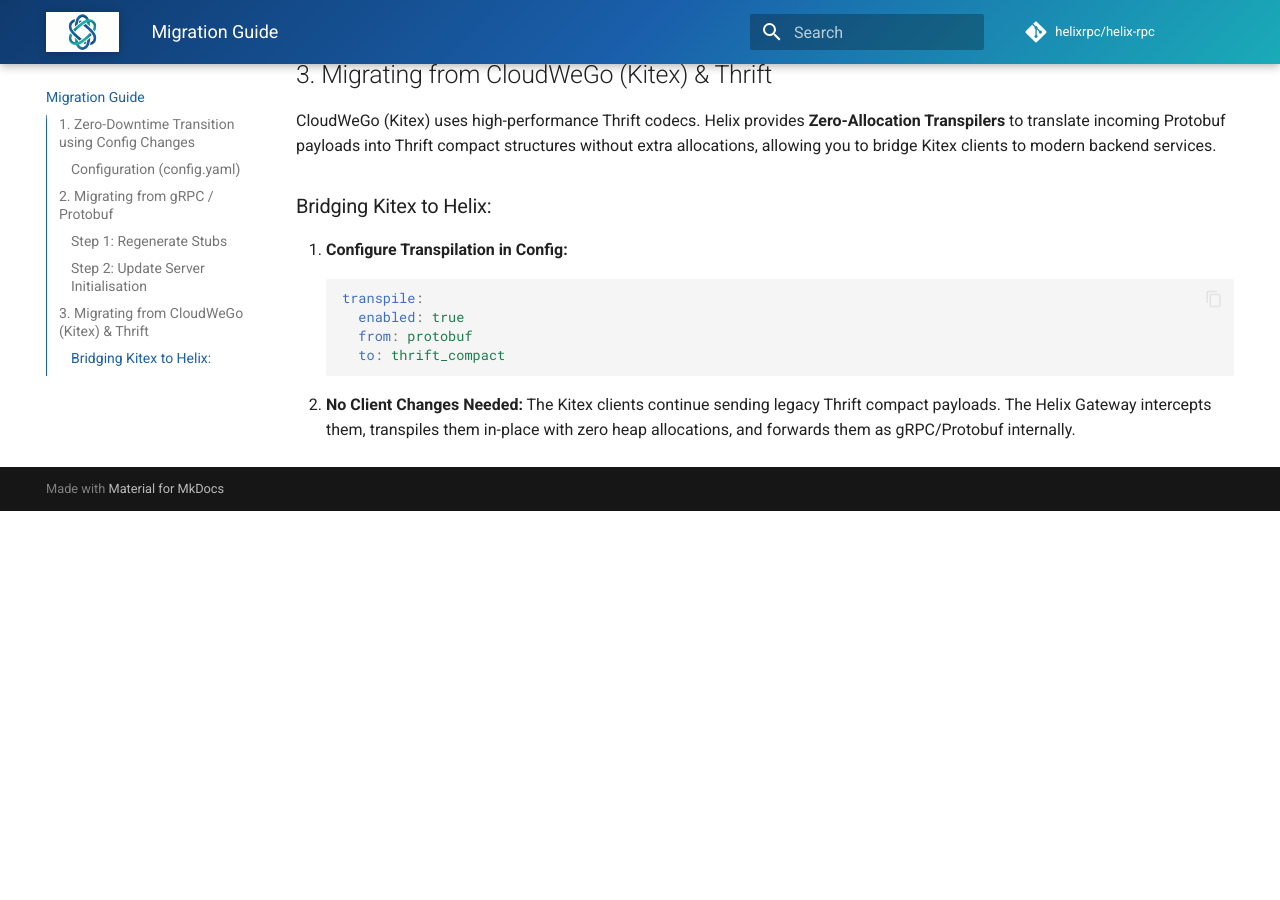
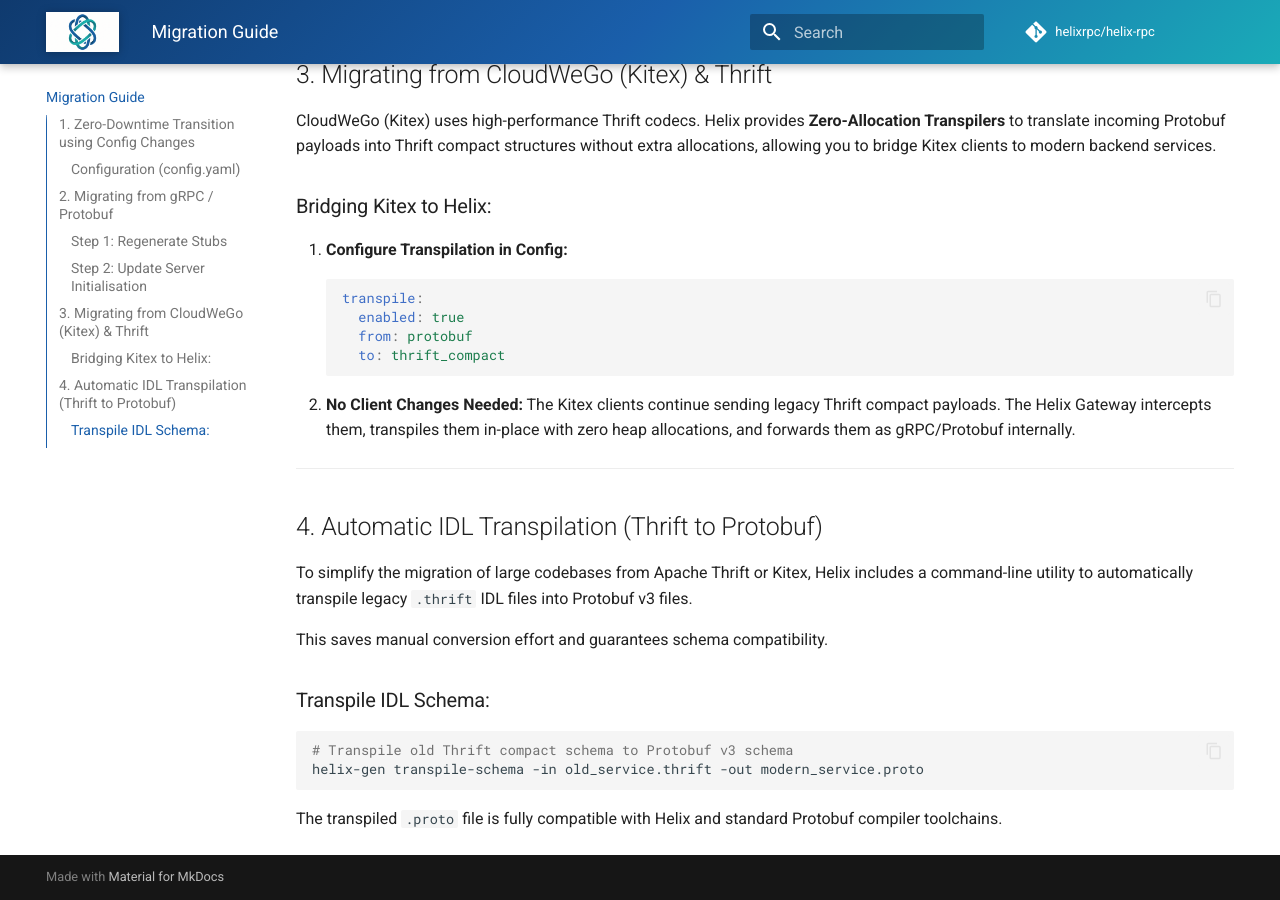
Before and after one commit to helixrpc/helix-rpc, an MkDocs documentation site: the page built from docs/migration-guide.md, in a window 1280 px wide and 900 px high, scrolled down 1532 px. Built offline with MkDocs 1.6.1 and Material for MkDocs 9.7.7, drawn with Linux system fonts in a browser that asks for light colours; comment, search, counter and statistics services are not loaded; before the commit the page ends 2043 px from its top, so only the background shows below that.

Commit message:
docs: add transpile-schema utility documentation to the migration guide

````diff
--- a/docs/migration-guide.md
+++ b/docs/migration-guide.md
@@ -71,3 +71,19 @@
       to: thrift_compact
     ```
 2.  **No Client Changes Needed:** The Kitex clients continue sending legacy Thrift compact payloads. The Helix Gateway intercepts them, transpiles them in-place with zero heap allocations, and forwards them as gRPC/Protobuf internally.
+
+---
+
+## 4. Automatic IDL Transpilation (Thrift to Protobuf)
+
+To simplify the migration of large codebases from Apache Thrift or Kitex, Helix includes a command-line utility to automatically transpile legacy `.thrift` IDL files into Protobuf v3 files.
+
+This saves manual conversion effort and guarantees schema compatibility.
+
+### Transpile IDL Schema:
+```bash
+# Transpile old Thrift compact schema to Protobuf v3 schema
+helix-gen transpile-schema -in old_service.thrift -out modern_service.proto
+```
+
+The transpiled `.proto` file is fully compatible with Helix and standard Protobuf compiler toolchains.
````
